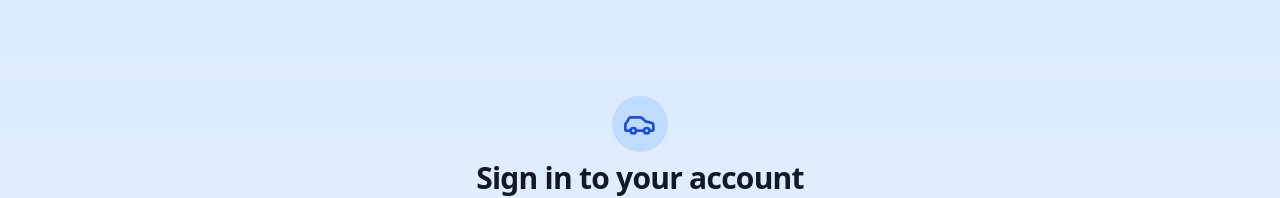
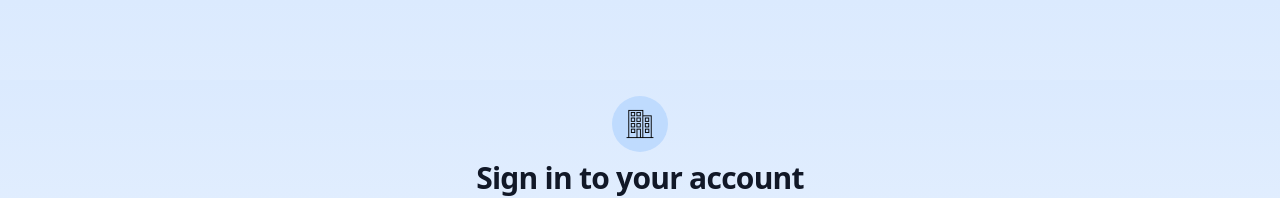
Before and after one commit to SebastianPuiu2000/poliResidence, a React (Create React App) app in the folder frontend/: page /login in a window 1280 px wide. Shown: the top 198 px of the page. Built offline with nearby package versions, Linux system fonts and the light colour scheme.

Commit message:
add icon to login page

```diff
--- a/frontend/src/components/loginForm.component.jsx
+++ b/frontend/src/components/loginForm.component.jsx
@@ -1,6 +1,7 @@
 import { useState } from "react";
 import { useNavigate } from "react-router-dom";
 import { useDispatch } from "react-redux";
+import buildingIcon from "../assets/building.icon.png";
 
 import apiuser from "../apis/user.api";
 import { setLoggedIn } from "../state/userSlice";
@@ -147,6 +148,18 @@ function LoginForm() {
                     stroke="currentColor"
                     strokeWidth="4"
                   ></circle>
+                  <img
+                    src={buildingIcon}
+                    alt="Building"
+                    style={{
+                      position: "absolute",
+                      top: "50%",
+                      left: "50%",
+                      transform: "translate(-50%, -50%)",
+                      width: "40px",
+                      height: "40px",
+                    }}
+                  />
                   <path
                     className="opacity-75"
                     fill="currentColor"
--- a/frontend/src/pages/login.page.jsx
+++ b/frontend/src/pages/login.page.jsx
@@ -1,35 +1,21 @@
-import LoginForm from "../components/loginForm.component"
-
+import LoginForm from "../components/loginForm.component";
+import buildingIcon from "../assets/building.icon.png";
 function LoginPage() {
- return (
+  return (
     <div className="flex min-h-screen flex-col items-center mt-20 bg-gradient-to-b from-blue-100 to-white p-4">
       <div className="w-full max-w-md space-y-8">
         <div className="flex flex-col items-center space-y-2 text-center">
           <div className="rounded-full bg-blue-200 p-3">
-            <svg
-              xmlns="http://www.w3.org/2000/svg"
-              width="32"
-              height="32"
-              viewBox="0 0 24 24"
-              fill="none"
-              stroke="currentColor"
-              strokeWidth="2"
-              strokeLinecap="round"
-              strokeLinejoin="round"
-              className="h-8 w-8 text-blue-700"
-            >
-              <path d="M19 17h2c.6 0 1-.4 1-1v-3c0-.9-.7-1.7-1.5-1.9C18.7 10.6 16 10 16 10s-1.3-1.4-2.2-2.3c-.5-.4-1.1-.7-1.8-.7H5c-.6 0-1.1.4-1.4.9l-1.5 2.8C1.4 11.3 1 12.1 1 13v3c0 .6.4 1 1 1h2" />
-              <circle cx="7" cy="17" r="2" />
-              <path d="M9 17h6" />
-              <circle cx="17" cy="17" r="2" />
-            </svg>
+            <img src={buildingIcon} alt="Building" className="h-8 w-8"></img>
           </div>
-          <h1 className="text-3xl font-bold tracking-tight text-gray-900">Sign in to your account</h1>
+          <h1 className="text-3xl font-bold tracking-tight text-gray-900">
+            Sign in to your account
+          </h1>
         </div>
         <LoginForm />
       </div>
     </div>
-  )
+  );
 }
 
-export default LoginPage
+export default LoginPage;
```
Also changed, not shown: frontend/src/assets/building.icon.png (added).
